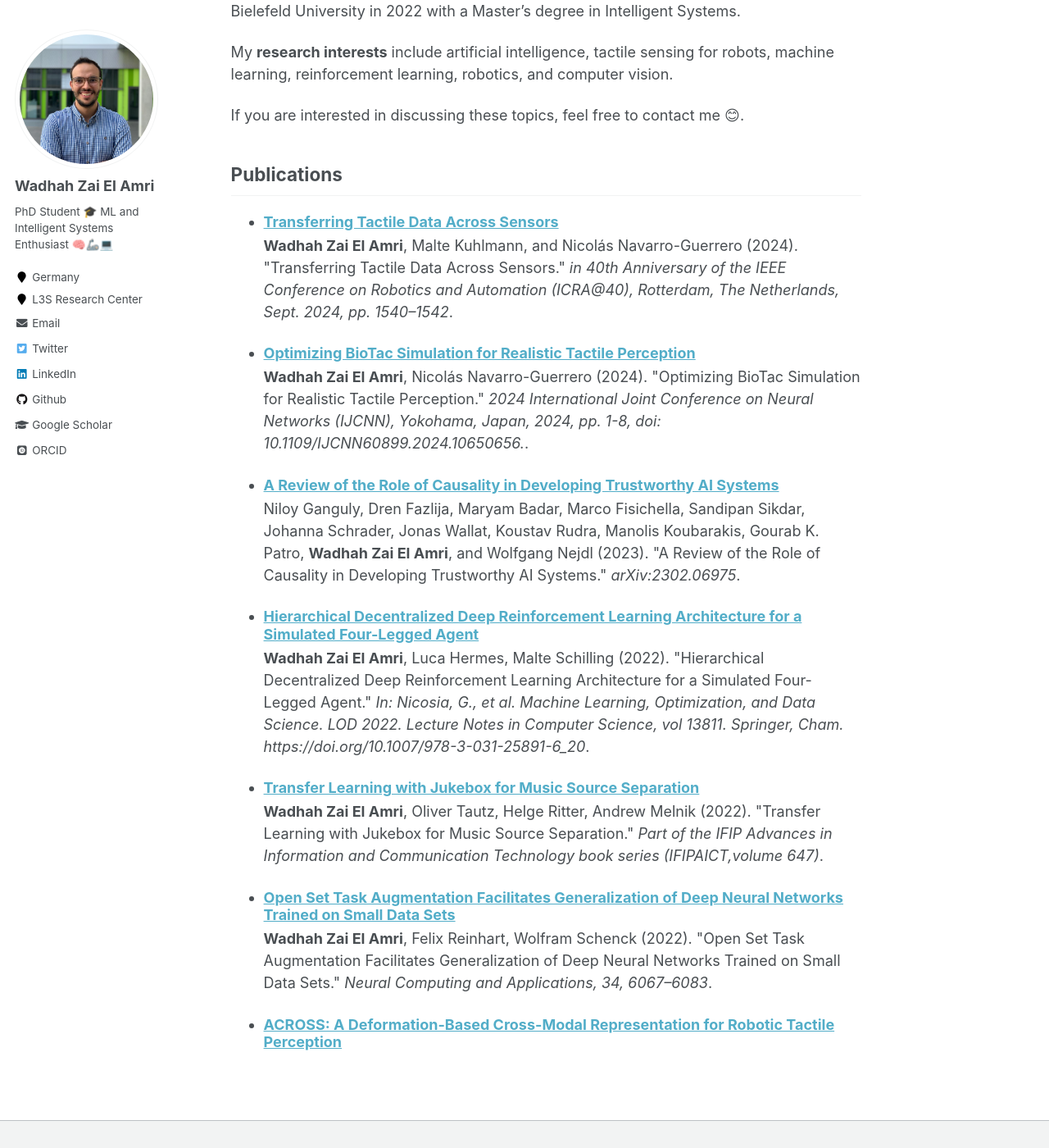
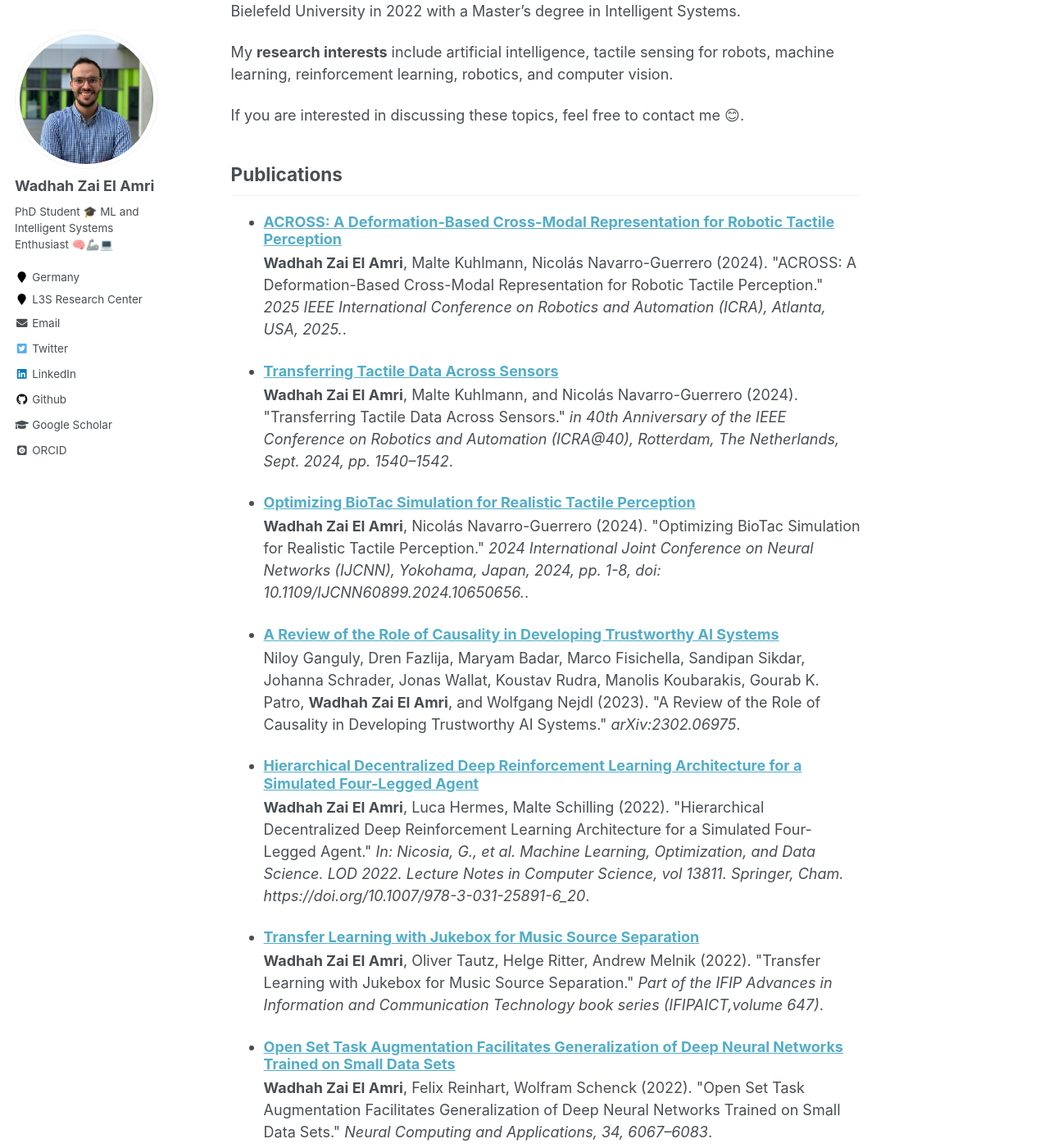
Before and after one commit to wzaielamri/wzaielamri.github.io, a Jekyll site: the page built from _pages/about.md, in a window 1280 px wide and 1400 px high, scrolled down 309 px. Shown: the whole window at 82% size. Built offline with Jekyll 4.4.1, drawn with Linux system fonts in a browser that asks for light colours; some web fonts are replaced.

Commit message:
update across

```diff
--- a/_publications/across.md
+++ b/_publications/across.md
@@ -3,11 +3,13 @@ title: "ACROSS: A Deformation-Based Cross-Modal Representation for Robotic Tacti
 collection: publications
 permalink: /publication/across
 excerpt: 'Topics: BioTac, DIGIT, Tactile sensors, Transfer learning.'
-#date: 2024-11-14
-venue: 'Currently under review at IEEE ICRA 2025'
+date: 2025-05-19
+venue: 'IEEE International Conference on Robotics and Automation (ICRA) 2025, Atlanta, USA.'
+paperurl: 'https://arxiv.org/abs/2411.08533'
+citation: '<b>Wadhah Zai El Amri</b>, Malte Kuhlmann, Nicolás Navarro-Guerrero (2024). &quot;ACROSS: A Deformation-Based Cross-Modal Representation for Robotic Tactile Perception.&quot; <i>2025 IEEE International Conference on Robotics and Automation (ICRA), Atlanta, USA, 2025.</i>.'
 ---
 
-Submitted to 2025 IEEE Conference on Robotics and Automation (ICRA 2025)
+Accepted to 2025 IEEE Conference on Robotics and Automation (ICRA 2025)
 
 Authors: Wadhah Zai El Amri, Malte Kuhlmann, Nicolás Navarro-Guerrero.
 
@@ -82,7 +84,7 @@ Our paper preprint is published on arXiv.
 
 Our code will be published soon, along with all necessary checkpoints and a detailed installation guide.
 
-[<img src="../images/GitHub-Mark.png" width="50" height="50">]()
+[<img src="../images/GitHub-Mark.png" width="50" height="50">](https://github.com/wzaielamri/across)
 
 ## Dataset:
 
```
